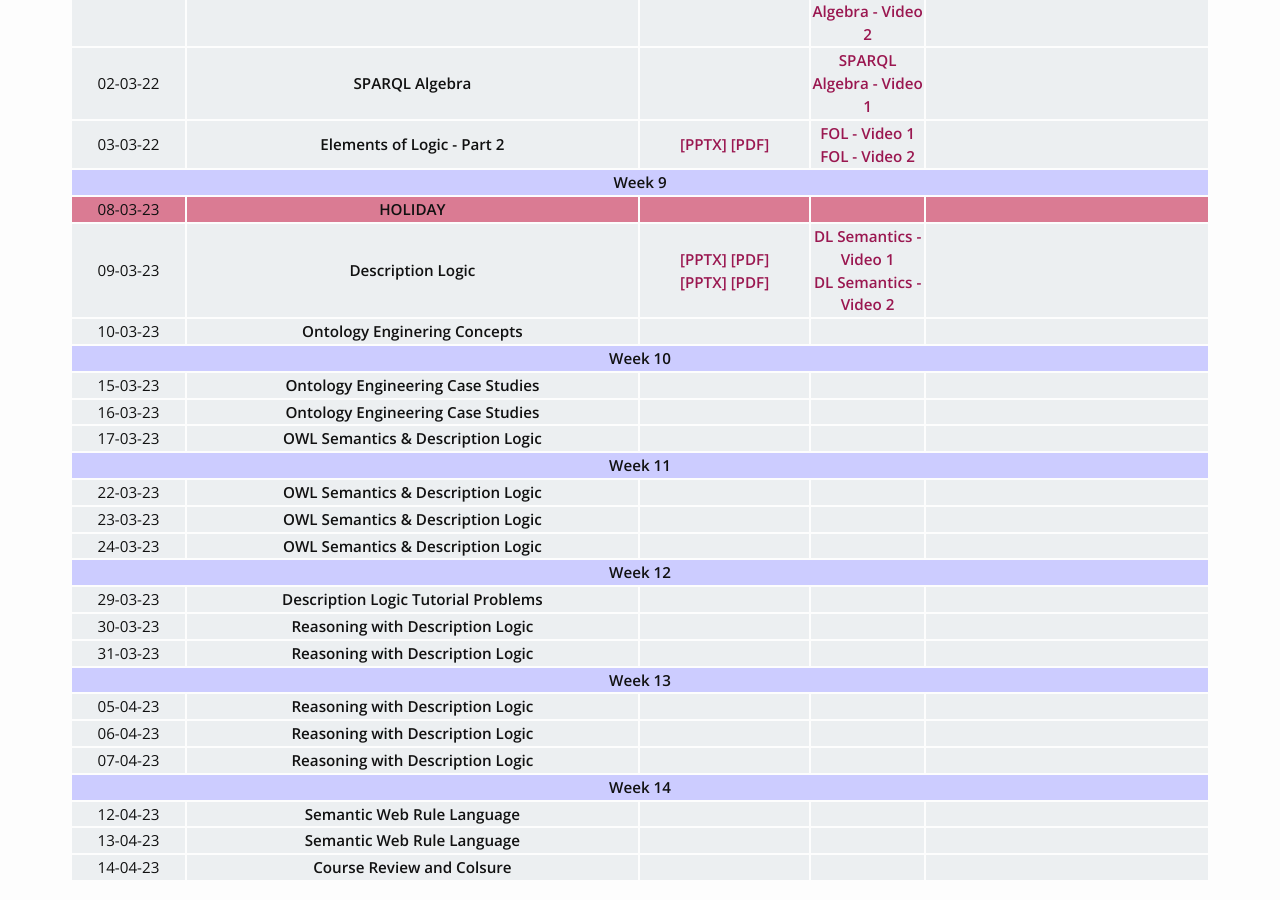
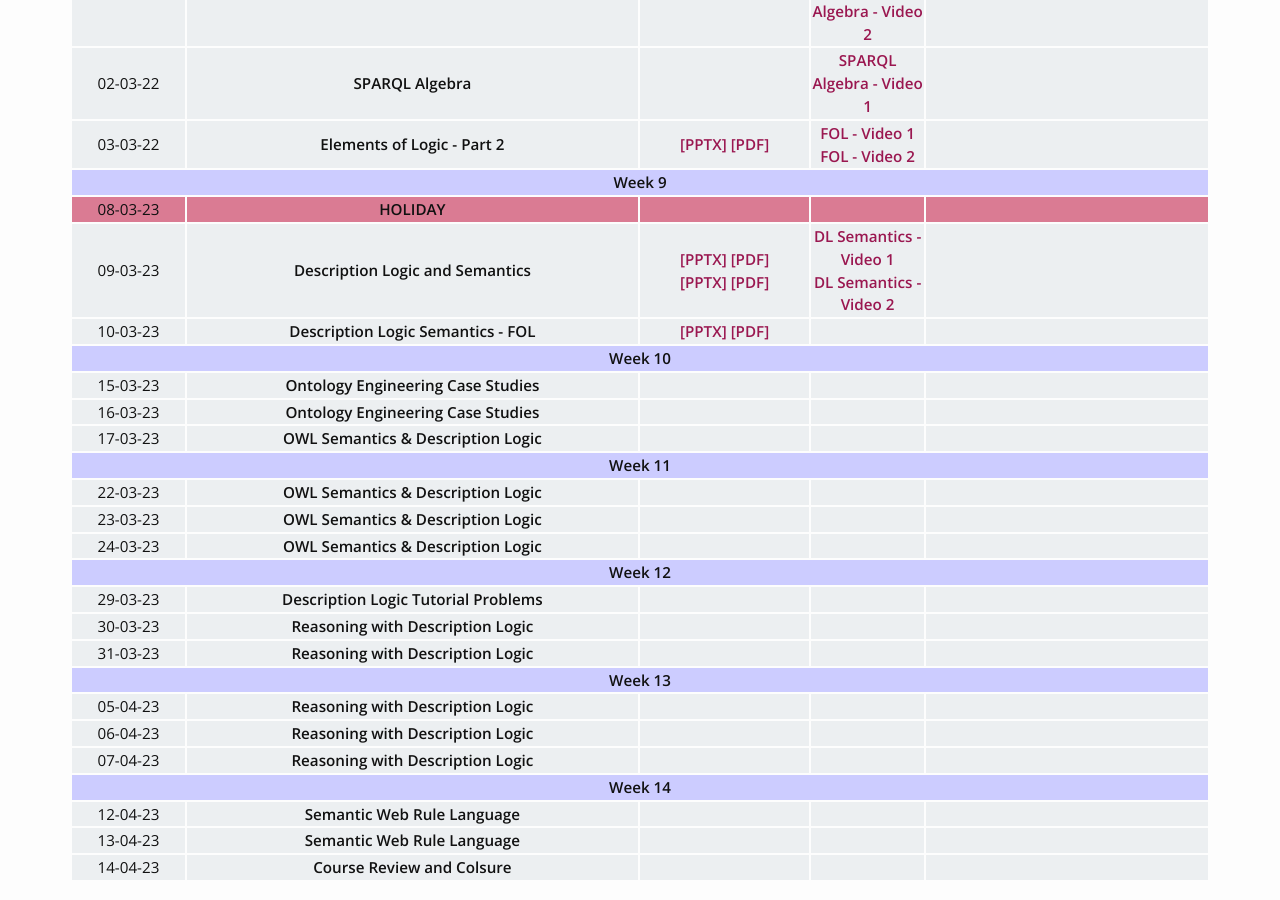
Before and after one commit to plaban/kmst-spring-2023, a Jekyll site: the page built from schedule.md, in a window 1280 px wide and 900 px high, scrolled down 1551 px. Built offline with Jekyll 4.4.1, drawn with Linux system fonts in a browser that asks for light colours; nearby versions of some CDN libraries.

Commit message:
Update schedule.html

```diff
--- a/_layouts/schedule.html
+++ b/_layouts/schedule.html
@@ -304,7 +304,7 @@ layout: default
 
         <tr bgcolor="#ECEFF1">
             <td align="center">09-03-23</td>
-            <td align="center"><b>Description Logic</b></td>
+            <td align="center"><b>Description Logic and Semantics</b></td>
 
             <td align="center">
 		    <a href="https://tinyurl.com/2a2ykt8s" target="_blank"><b>[PPTX]</b></a>
@@ -323,8 +323,11 @@ layout: default
 
         <tr bgcolor="#ECEFF1">
             <td align="center">10-03-23</td>
-            <td align="center"><b> Ontology Enginering Concepts </b></td>
-            <td align="center"></td>
+            <td align="center"><b> Description Logic Semantics - FOL </b></td>
+            <td align="center">
+		    <a href="https://tinyurl.com/2n2nt9y8" target="_blank"><b>[PPTX]</b></a>
+                    <a href="https://tinyurl.com/3k8wyxvy" target="_blank"><b>[PDF]</b></a><br>
+	    </td>
             <td align="center"></td>
             <td align="center"></td>
         </tr>
```
